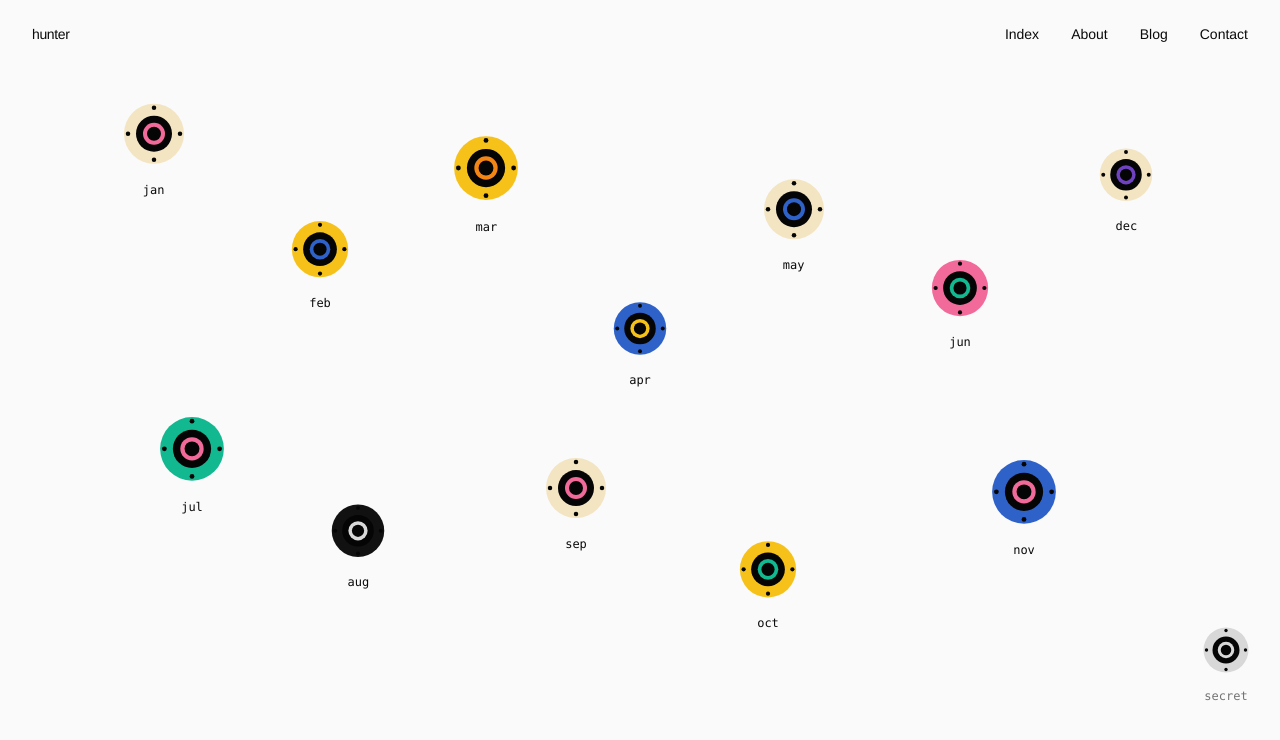
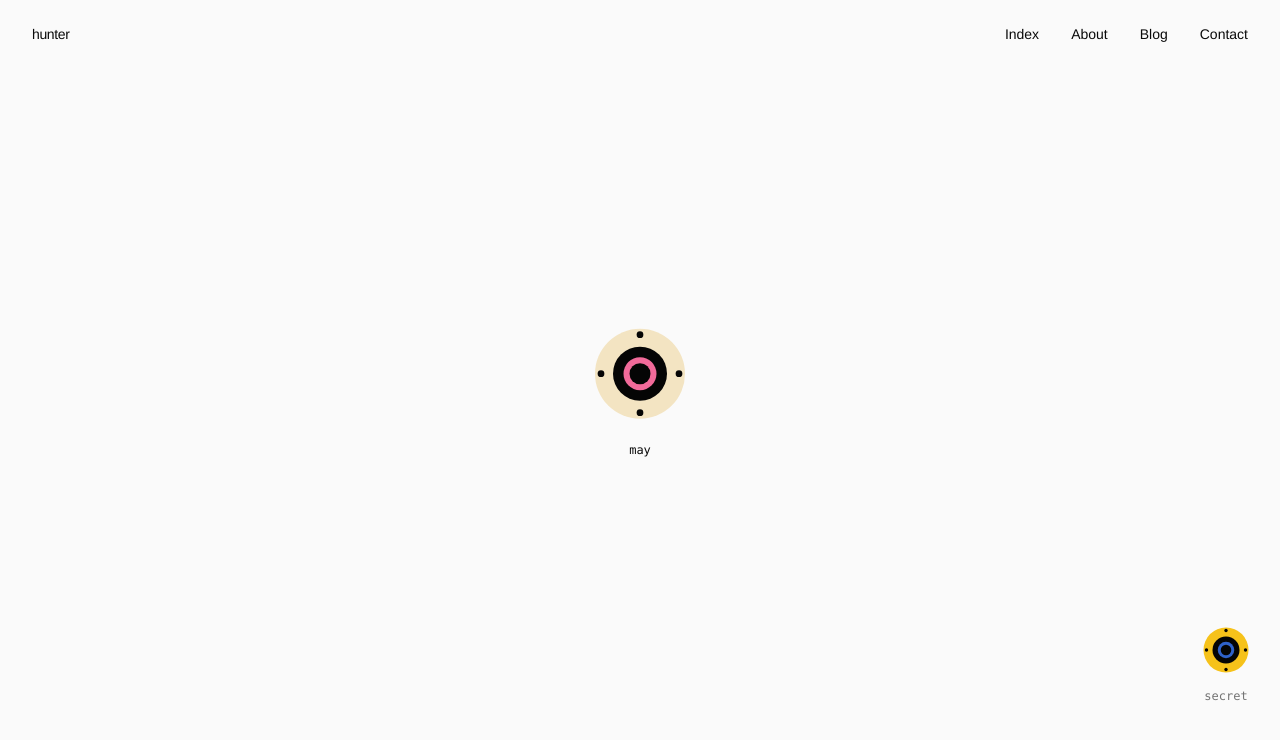
Before and after one commit to viizohh/portfolio, a Next.js app: page /blog in a window 1280 px wide. Shown: the top 740 px of the page. Built offline with nearby package versions, Linux system fonts and the light colour scheme.

Commit message:
Update blog to show only current month (May)

```diff
--- a/src/app/blog/page.tsx
+++ b/src/app/blog/page.tsx
@@ -92,12 +92,13 @@ export default function BlogPage() {
   const [months, setMonths] = useState<MonthData[]>([])
 
   const generateMonths = () => {
+    const currentMonth = new Date().getMonth()
     const monthData: MonthData[] = []
-    for (let i = 0; i < 12; i++) {
-      const month = i + 1
-      const label = MONTH_NAMES[i]
+
+    const month = currentMonth + 1
+    const label = MONTH_NAMES[currentMonth]
     const slug = `${currentYear}-${String(month).padStart(2, '0')}`
-      const position = MONTH_POSITIONS[i]
+    const position = { x: '50%', y: '50%', size: 120 }
 
     monthData.push({
       year: currentYear,
@@ -109,7 +110,6 @@ export default function BlogPage() {
       y: position.y,
       size: position.size,
     })
-    }
 
     setMonths(monthData)
   }
```
Lines whose indentation alone changed are shown as unchanged.
